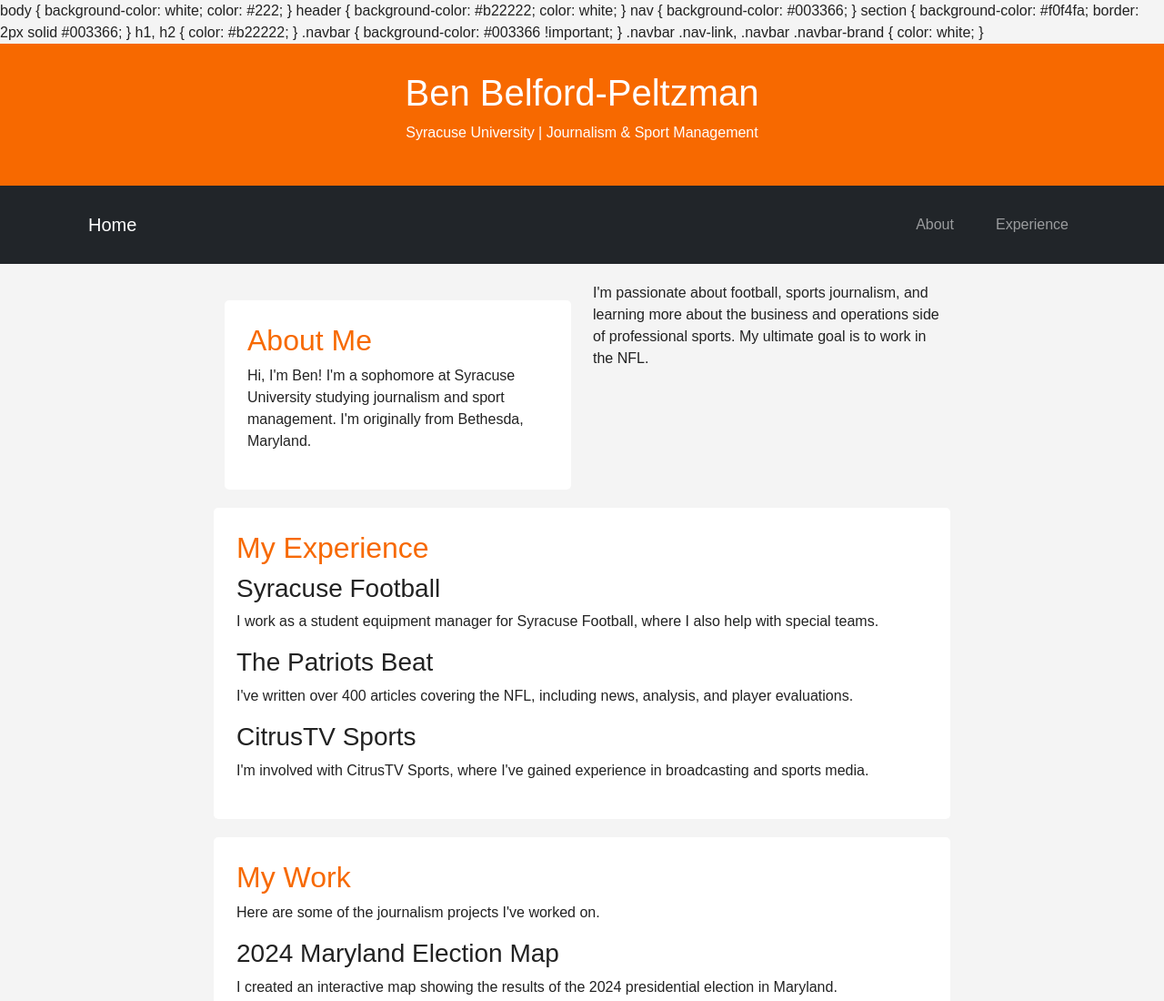
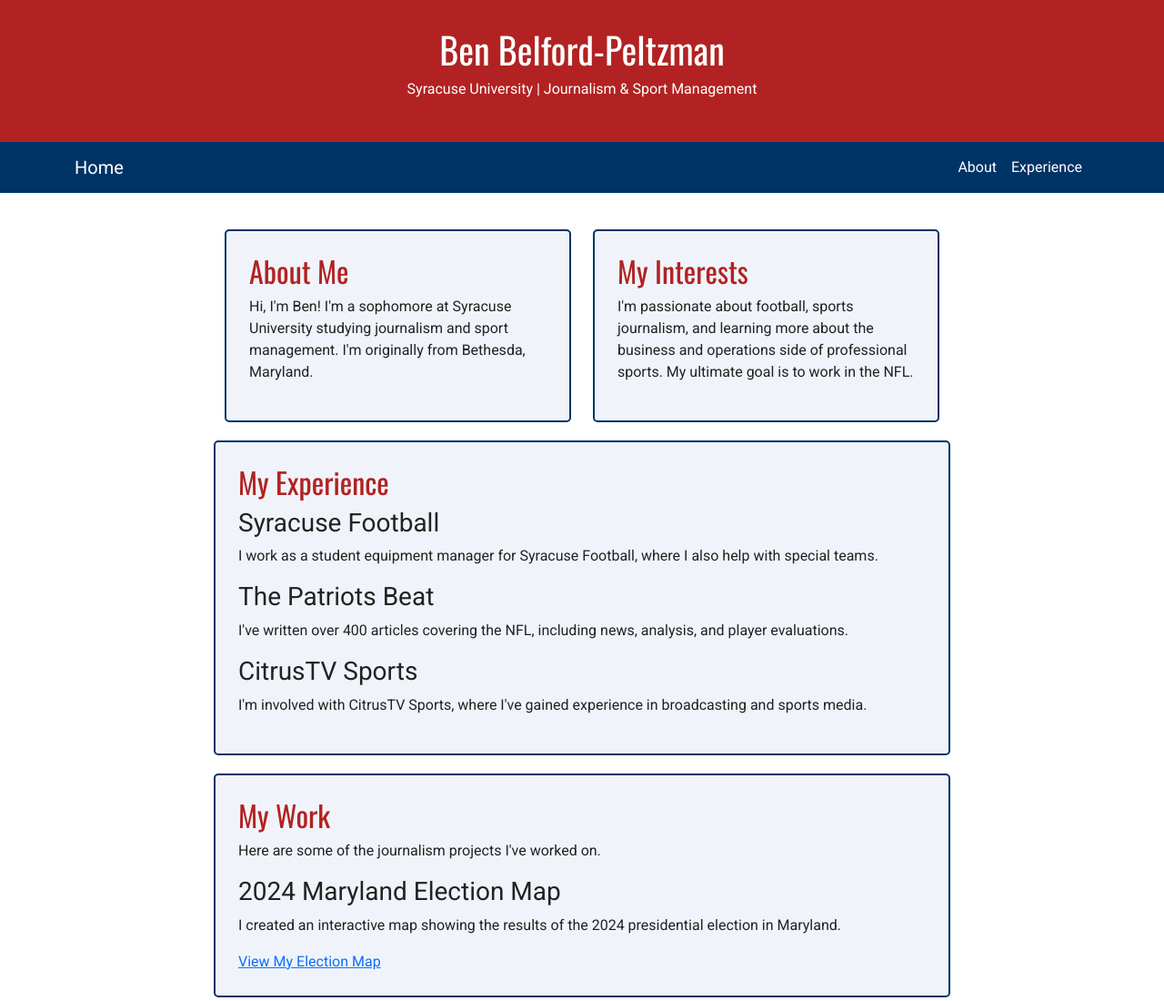
Before and after one commit to BBP34/jnl221-website, a plain HTML site: page index.html in a window 1280 px wide. Shown: the top 1100 px of the page at 91% size. Drawn offline with nearby package versions, Linux system fonts and the light colour scheme.

Commit message:
Refactor index.html for improved styling and layout
Updated styles and structure for better layout and design.

```diff
--- a/index.html
+++ b/index.html
@@ -1,31 +1,44 @@
+
 <!DOCTYPE html>
 <html lang="en">
-<link href="https://cdn.jsdelivr.net/npm/bootstrap@5.3.3/dist/css/bootstrap.min.css" rel="stylesheet">
+
 <head>
     <meta charset="UTF-8">
+    <meta name="viewport" content="width=device-width, initial-scale=1">
     <title>Ben Belford-Peltzman</title>
+
+    <link href="https://cdn.jsdelivr.net/npm/bootstrap@5.3.3/dist/css/bootstrap.min.css" rel="stylesheet">
     <link href="https://fonts.googleapis.com/css2?family=Roboto&family=Oswald&display=swap" rel="stylesheet">
+
+    <style>
         body {
+            font-family: 'Roboto', sans-serif;
             background-color: white;
             color: #222;
+            margin: 0;
         }
 
         header {
             background-color: #b22222;
             color: white;
-}
-
-nav {
-    background-color: #003366;
-}
-
-section {
-    background-color: #f0f4fa;
-    border: 2px solid #003366;
+            text-align: center;
+            padding: 30px;
         }
 
         h1, h2 {
+            font-family: 'Oswald', sans-serif;
+        }
+
+        h1 {
+            color: white;
+        }
+
+        h2 {
             color: #b22222;
+        }
+
+        p {
+            font-family: 'Roboto', sans-serif;
         }
 
         .navbar {
@@ -36,36 +49,6 @@ h1, h2 {
         .navbar .navbar-brand {
             color: white;
         }
-    <style>
-        body {
-            font-family: Arial, sans-serif;
-            background-color: #f4f4f4;
-            color: #222;
-            margin: 0;
-        }
-
-        header {
-            background-color: #f76900;
-            color: white;
-            text-align: center;
-            padding: 30px;
-        }
-
-        nav {
-            background-color: #222;
-            text-align: center;
-            padding: 15px;
-        }
-
-        nav a {
-            color: white;
-            margin: 15px;
-            text-decoration: none;
-        }
-
-        nav a:hover {
-            color: #f76900;
-        }
 
         main {
             max-width: 850px;
@@ -74,19 +57,16 @@ h1, h2 {
         }
 
         section {
-            background-color: white;
+            background-color: #f0f4fa;
+            border: 2px solid #003366;
             padding: 25px;
             margin-top: 20px;
             border-radius: 5px;
         }
 
-        h2 {
-            color: #f76900;
-        }
-
         footer {
             text-align: center;
-            background-color: #222;
+            background-color: #003366;
             color: white;
             padding: 15px;
             margin-top: 30px;
@@ -101,17 +81,19 @@ h1, h2 {
         <p>Syracuse University | Journalism & Sport Management</p>
     </header>
 
-<nav class="navbar navbar-expand-lg navbar-dark bg-dark">
+    <nav class="navbar navbar-expand-lg navbar-dark">
         <div class="container">
             <a class="navbar-brand" href="index.html">Home</a>
-
             <div class="navbar-nav">
                 <a class="nav-link" href="#about">About</a>
                 <a class="nav-link" href="#experience">Experience</a>
             </div>
         </div>
     </nav>
-<main style="padding-left: 20px; padding-right: 20px;"><div class="container">
+
+    <main style="padding-left: 20px; padding-right: 20px;">
+
+        <div class="container">
             <div class="row">
                 <div class="col-md-6">
                     <section id="about">
@@ -121,8 +103,12 @@ h1, h2 {
                             University studying journalism and sport management.
                             I'm originally from Bethesda, Maryland.
                         </p>
-</div> </section>
+                    </section>
+                </div>
+
                 <div class="col-md-6">
+                    <section>
+                        <h2>My Interests</h2>
                         <p>
                             I'm passionate about football, sports journalism,
                             and learning more about the business and
@@ -133,6 +119,7 @@ h1, h2 {
                 </div>
             </div>
         </div>
+
         <section id="experience">
             <h2>My Experience</h2>
 
```
Lines whose indentation alone changed are shown as unchanged.
